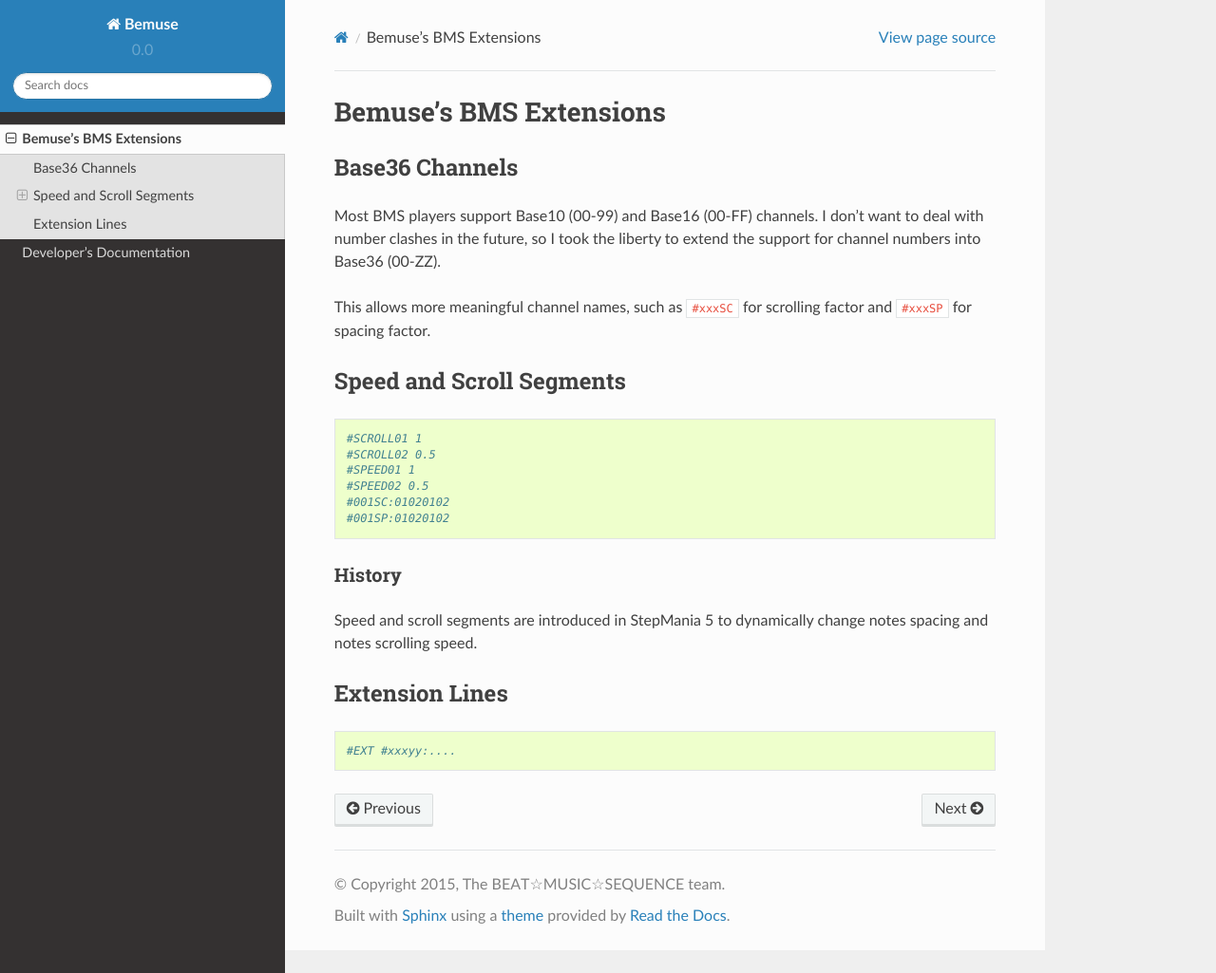
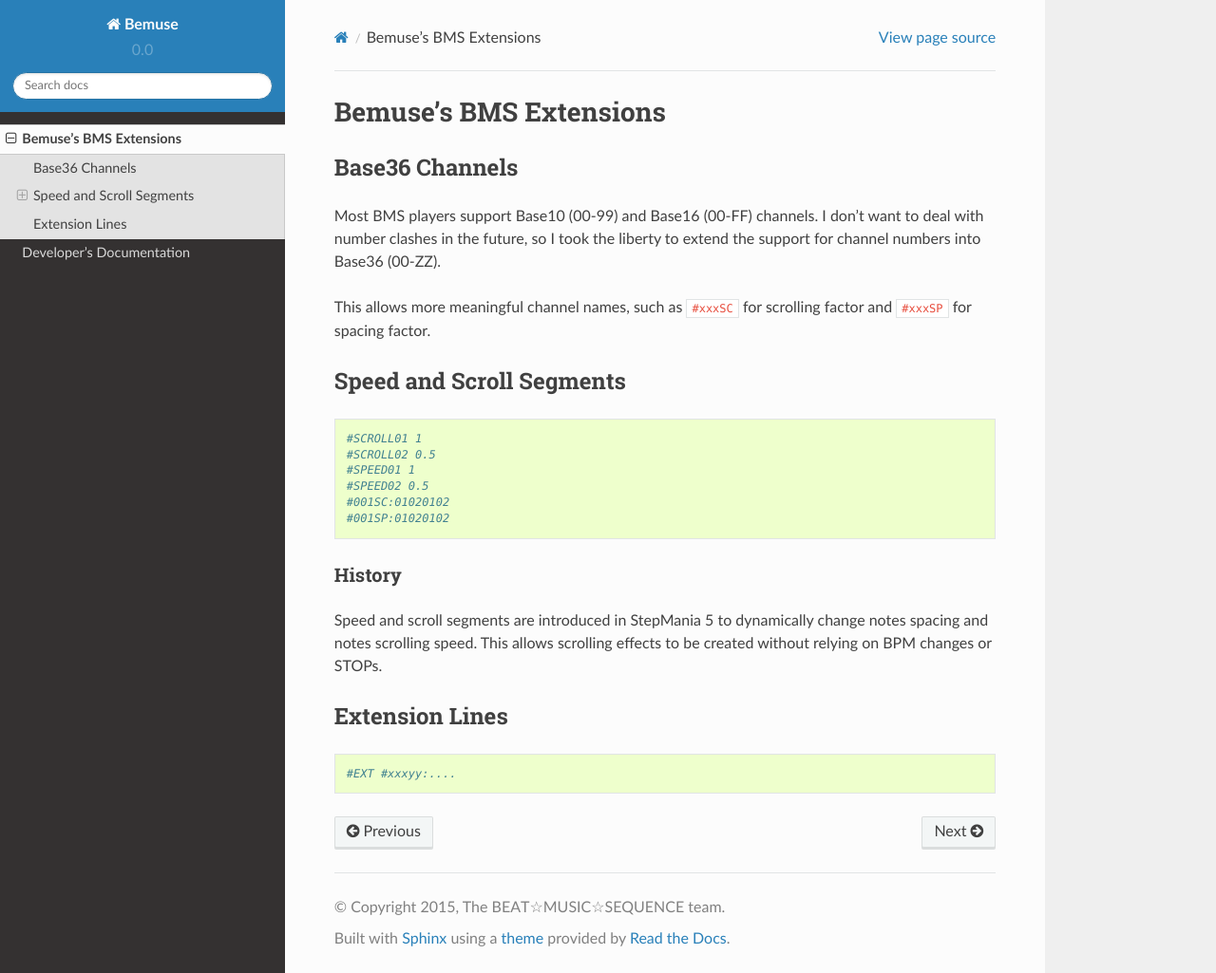
Before and after one commit to bemusic/bemuse, a Sphinx documentation site: the page built from docs/bms-extensions.rst, in a window 1280 px wide and 1025 px high. Shown: the whole window at 95% size. Built offline with Sphinx 7.4.7 and the Read the Docs theme 2.0.0, drawn with Linux system fonts in a browser that asks for light colours.

Commit message:
doc(bms-extensions): add more history about #SCROLL and #SPEED

```diff
--- a/docs/bms-extensions.rst
+++ b/docs/bms-extensions.rst
@@ -31,6 +31,8 @@
 
 Speed and scroll segments are introduced in StepMania 5
 to dynamically change notes spacing and notes scrolling speed.
+This allows scrolling effects to be created without relying on BPM changes
+or STOPs.
 
 
 Extension Lines
```
